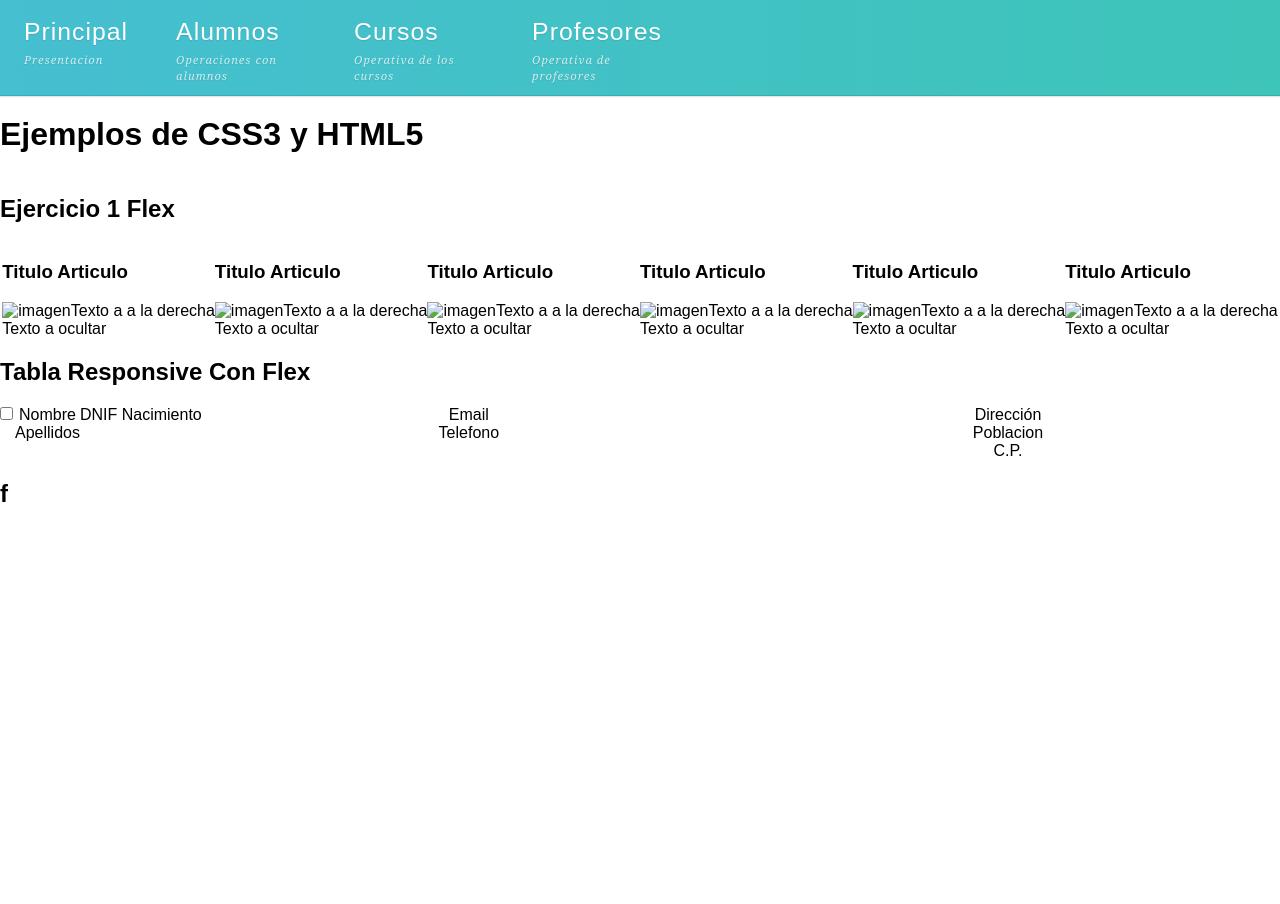
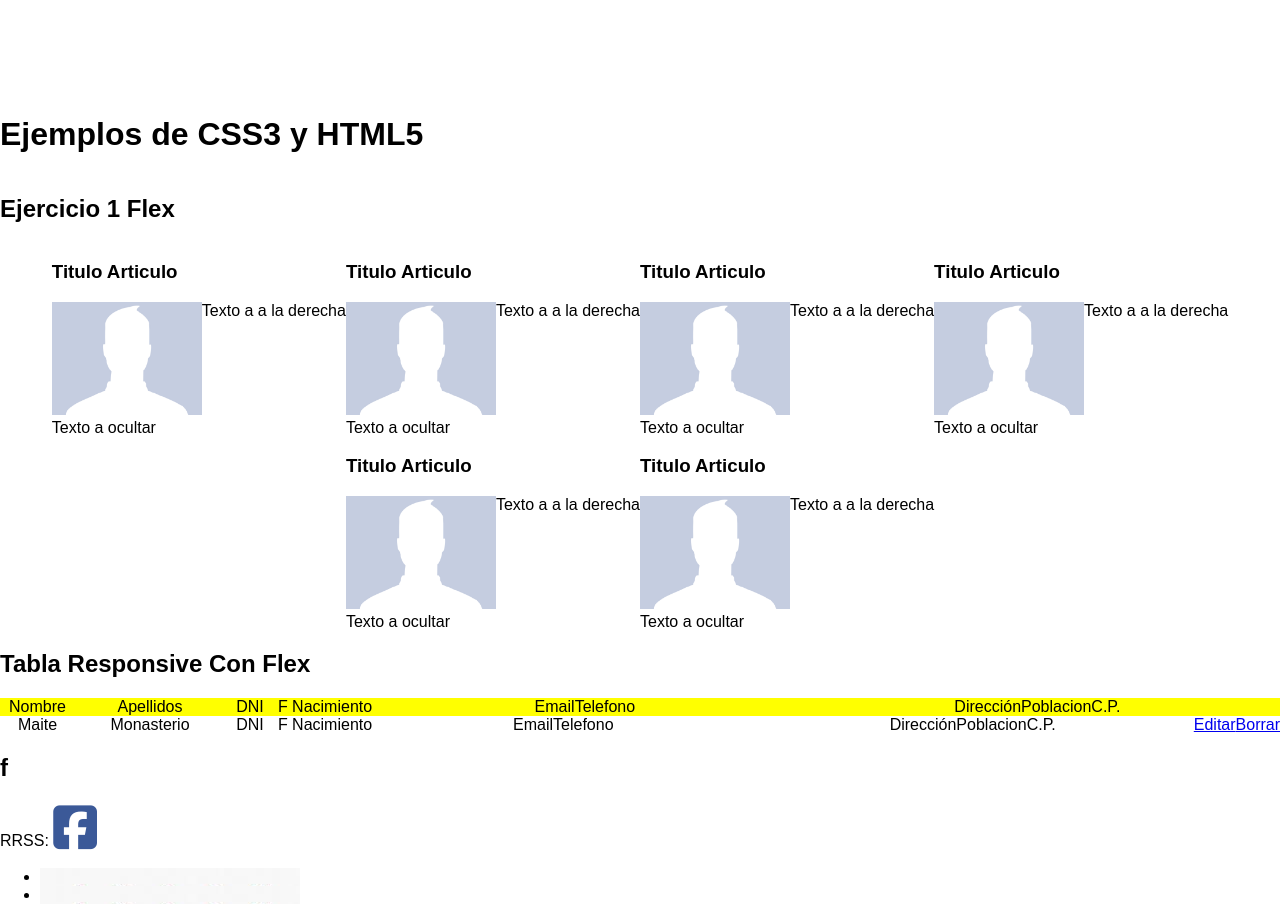
Before and after one commit to urko-vi/proyecto-inicial-html5, a plain HTML site: page indexFlex.html in a window 1280 px wide. Before the commit the page ends 800 px from the top, so only its background shows below. Drawn offline with Linux system fonts and the light colour scheme.

Commit message:
Versionado de images para Sprites

```diff
--- a/css/styles.css
+++ b/css/styles.css
@@ -32,6 +32,10 @@ main{
     display: inline-flex;
     display: flex;
 }
+.header{
+    background-color: yellow;
+    color: black;
+}
 .wrapper{
     display: -webkit-flex; /* Chrome   */
     display: inline-flex;/* IE 9   */
@@ -43,6 +47,7 @@ main{
     -webkit-flex-shrink: 0;
     flex-shrink: 0;
     vertical-align: top;
+    text-align: center;
 }
 .index{
     width: 15px;
@@ -54,14 +59,32 @@ main{
     -webkit-flex-grow: 1;
     flex-grow: 1;
 }
-/*
+.dni{
+    width: 50px;
+}
+.name{
+    width: 75px;
+}
+.surname{
+    width: 150px;
+}
 .date_of_birth{
     width: 100px;
 }
-.name-surname-dni-date_of_birth{
-    width:  200px;
+.size_rrss{
+    font-size: 50px;
 }
-*/
+.fa-facebook-square{
+    color:#3B5998;
+    transition: color 2s;
+
+}
+.fa-facebook-square:hover{
+    color: deeppink;
+}
+ul.rrss li{
+    background: url(../img/rss-sprites.jpg) transparent no-repeat 0 0;
+}
 /*==========  Mobile First Method  ==========*/
 
 /* Custom, iPhone Retina */
@@ -81,7 +104,7 @@ main{
     }
     body > header{
         height: 350px;
-        top:0px;
+        top:0;
     }
     .name-surname-dni-date_of_birth,
     .address-city-zip_code,
@@ -137,7 +160,13 @@ main{
     }
 
 
-
+    .email-telephone,
+    .address-city-zip_code,
+    .name-surname{
+        flex-direction: row;
+        align-items: flex-start;
+        justify-content: center;
+    }
 }
 
 /* Medium Devices, Desktops */
--- a/indexFlex.html
+++ b/indexFlex.html
@@ -3,11 +3,14 @@
 <head>
     <meta name="viewport" content="width=device-width, initial-scale=1">
     <meta charset="UTF-8">
+
     <link rel="stylesheet" href="css/normalize.css">
+    <link rel="stylesheet" href="fonts/font-awesome/css/font-awesome.min.css"/>
     <link rel="stylesheet" href="css/styles.css">
     <title>Vistas con FlexBox</title>
 </head>
 <body>
+<!--
     <header>
         <nav role="navigation">
             <ul>
@@ -52,6 +55,7 @@
             </ul>
         </nav>
     </header>
+    -->
     <div id="wrapper">
         <h1>Ejemplos de CSS3 y HTML5</h1>
         <main class="flex-container">
@@ -144,7 +148,9 @@
                 <header><h2>Tabla Responsive Con Flex</h2></header>
                 <div id="datosAlumnos">
                     <div class="table-row header">
+                        <!--
                         <div class="colum index"><input type="checkbox" value="-1" name="codigo"> </div>
+                        -->
                         <div class="wrapper name-surname-dni-date_of_birth">
                             <div class="wrapper name-surname-dni">
                                 <div class="wrapper name-surname">
@@ -165,6 +171,37 @@
                             <div class="colum city">Poblacion</div>
                             <div class="colum zip_code">C.P.</div>
                         </div>
+                        <div class="wrapper actions">
+                         </div>
+                    </div>
+                    <div class="table-row">
+                        <!--
+                        <div class="colum index"><input type="checkbox" value="-1" name="codigo"> </div>
+                        -->
+                        <div class="wrapper name-surname-dni-date_of_birth">
+                            <div class="wrapper name-surname-dni">
+                                <div class="wrapper name-surname">
+                                    <div class="colum name">Maite</div>
+                                    <div class="colum surname">Monasterio</div>
+                                </div>
+                                <div class="colum dni">DNI</div>
+                            </div>
+                            <div class="colum date_of_birth">F Nacimiento</div>
+                        </div>
+                        <div class="wrapper email-telephone">
+                            <div class="colum email">Email</div>
+                            <div class="colum telephone">Telefono</div>
+                        </div>
+
+                        <div class="wrapper address-city-zip_code">
+                            <div class="colum address">Dirección</div>
+                            <div class="colum city">Poblacion</div>
+                            <div class="colum zip_code">C.P.</div>
+                        </div>
+                        <div class="wrapper actions">
+                            <div><a data-codigo="2" href="#">Editar</a> </div>
+                            <div><a data-codigo="2" href="#">Borrar</a></div>
+                        </div>
                     </div>
                 </div>
 
@@ -174,6 +211,14 @@
             </section>
         </main>
         <footer>
+            <!-- WAI - ARIA -->
+            <!-- data-toggle="5"-->
+            RRSS: <span class="fa fa-facebook-square size_rrss" aria-hidden="true"></span>
+            <ul class="rrss">
+                <li></li>
+                <li></li>
+            </ul>
+
 
         </footer>
     </div>
```
Also changed, not shown: img/bad-profile-pic.jpeg (added), img/rss-sprites.jpg (added).
